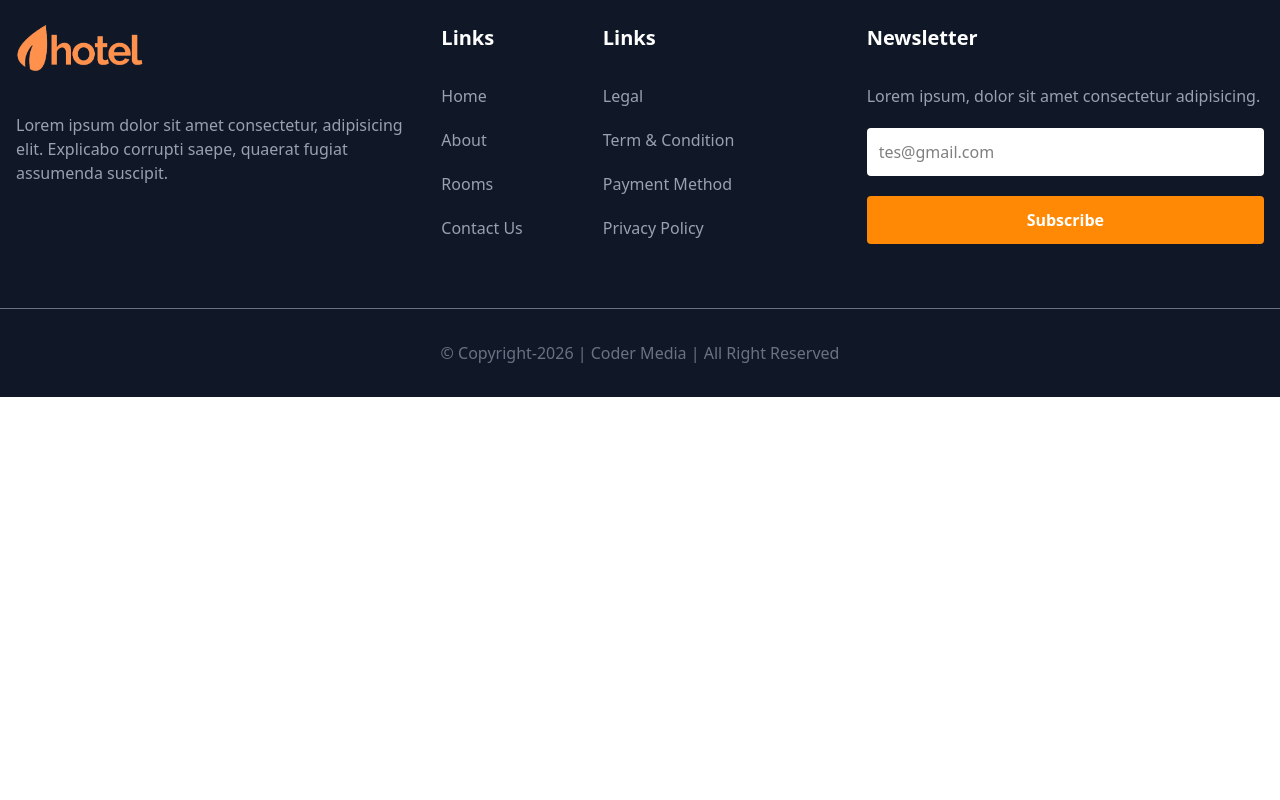
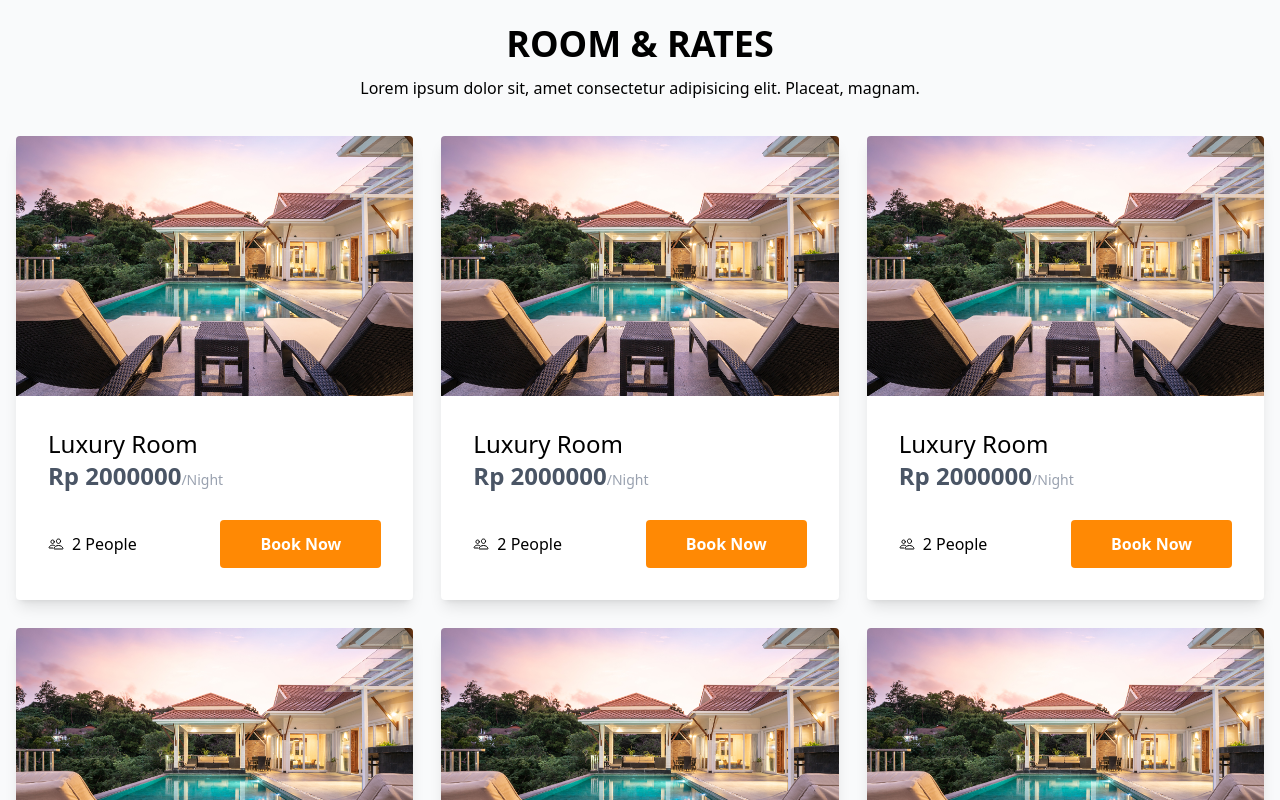
Before and after one commit to Jessenjavier7/hotel-booking, a Next.js app: page / in a window 1280 px wide. Shown: the part 840-1640 px from the top of the page. Before the commit the page ends 1237 px from the top, so only its background shows below. Built offline with nearby package versions, Linux system fonts and the light colour scheme.

Commit message:
add card

```diff
--- /dev/null
+++ b/app/components/card/card.tsx
@@ -0,0 +1,48 @@
+import Image from "next/image";
+import Link from "next/link";
+import React from "react";
+import { IoPeopleOutline } from "react-icons/io5";
+
+const Card = () => {
+  return (
+    <div className="bg-white shadow-lg rounded-sm transition duration-100 hover:shadown-sm">
+      <div className="h-[260px] w-auto rounded-t-sm relative">
+        <Image
+          src="/hero.jpg"
+          width={384}
+          height={256}
+          alt="room image"
+          className="w-full h-full object-cover rounded-t-sm"
+        />
+      </div>
+      <div className="p-8">
+        <h4 className="text-2xl font-medium">
+          <Link
+            href="/#"
+            className="hover:text-gray-800 transition duration-150"
+          >
+            Luxury Room
+          </Link>
+        </h4>
+        <h4 className="text-2xl mb-7">
+          <span className="font-semibold text-gray-600">Rp 2000000</span>
+          <span className="text-gray-400 text-sm">/Night</span>
+        </h4>
+        <div className="flex items-center justify-between">
+          <div className="flex items-center space-x-2">
+            <IoPeopleOutline />
+            <span>2 People</span>
+          </div>
+          <Link
+            href="#"
+            className="px-6 py-2.5 md:px-10 md:py-3 font-semibold text-white bg-orange-400 rounded-sm hover:bg-orange-500 transition duration-150"
+          >
+            Book Now
+          </Link>
+        </div>
+      </div>
+    </div>
+  );
+};
+
+export default Card;
--- /dev/null
+++ b/app/components/main.tsx
@@ -0,0 +1,19 @@
+import React from "react";
+import Card from "./card/card";
+
+const Main = () => {
+  return (
+    <div className="max-w-screen-xl py-6 pb-20 px-4 mx-auto">
+      <div className="grid gap-7 md:grid-cols-3">
+        <Card />
+        <Card />
+        <Card />
+        <Card />
+        <Card />
+        <Card />
+      </div>
+    </div>
+  );
+};
+
+export default Main;
--- a/app/page.tsx
+++ b/app/page.tsx
@@ -1,4 +1,5 @@
 import Image from "next/image";
+import Main from "./components/main";
 
 import Hero from "./components/hero/hero";
 
@@ -6,6 +7,16 @@
   return (
     <div>
       <Hero />
+      <div className="mt-16">
+        <div className="text-center">
+          <h1 className="text-4xl font-bold uppercase">Room & Rates</h1>
+          <p className="py-3">
+            Lorem ipsum dolor sit, amet consectetur adipisicing elit. Placeat,
+            magnam.
+          </p>
+        </div>
+        <Main />
+      </div>
     </div>
   );
 }
```
